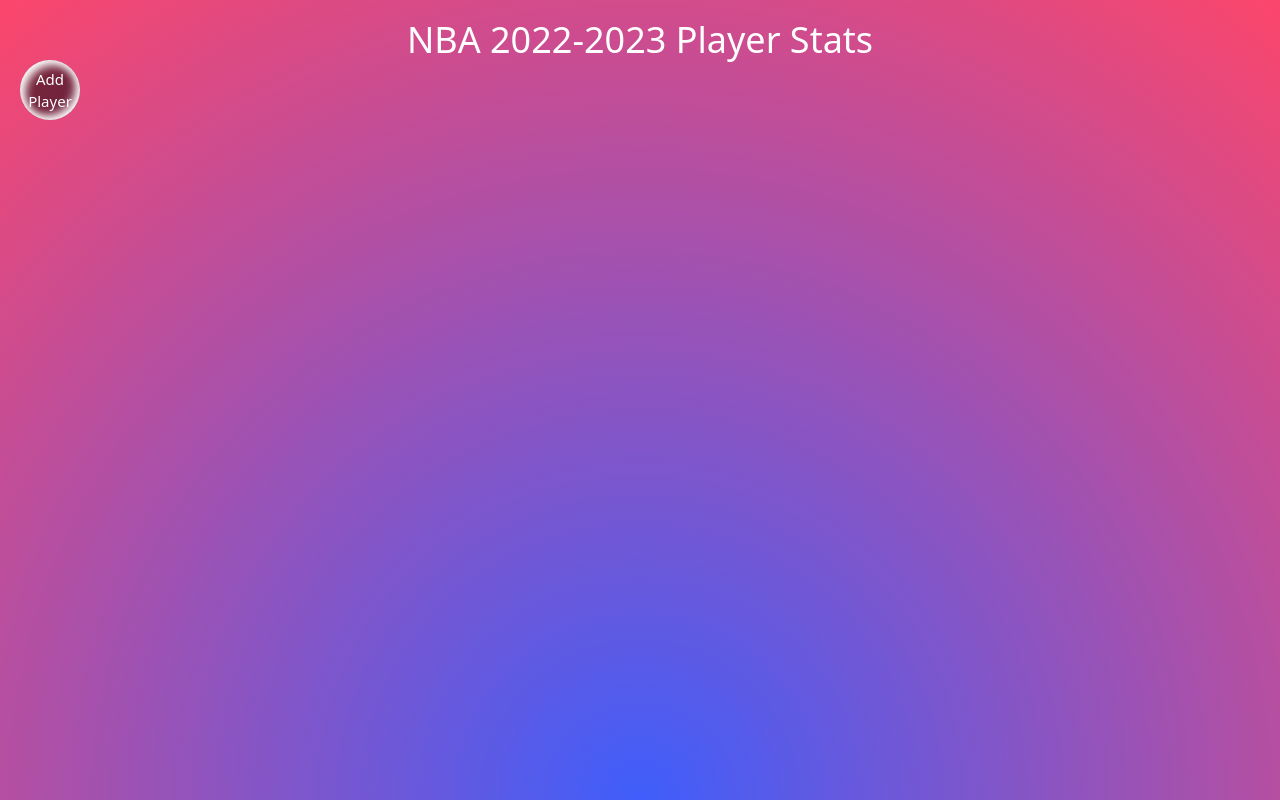
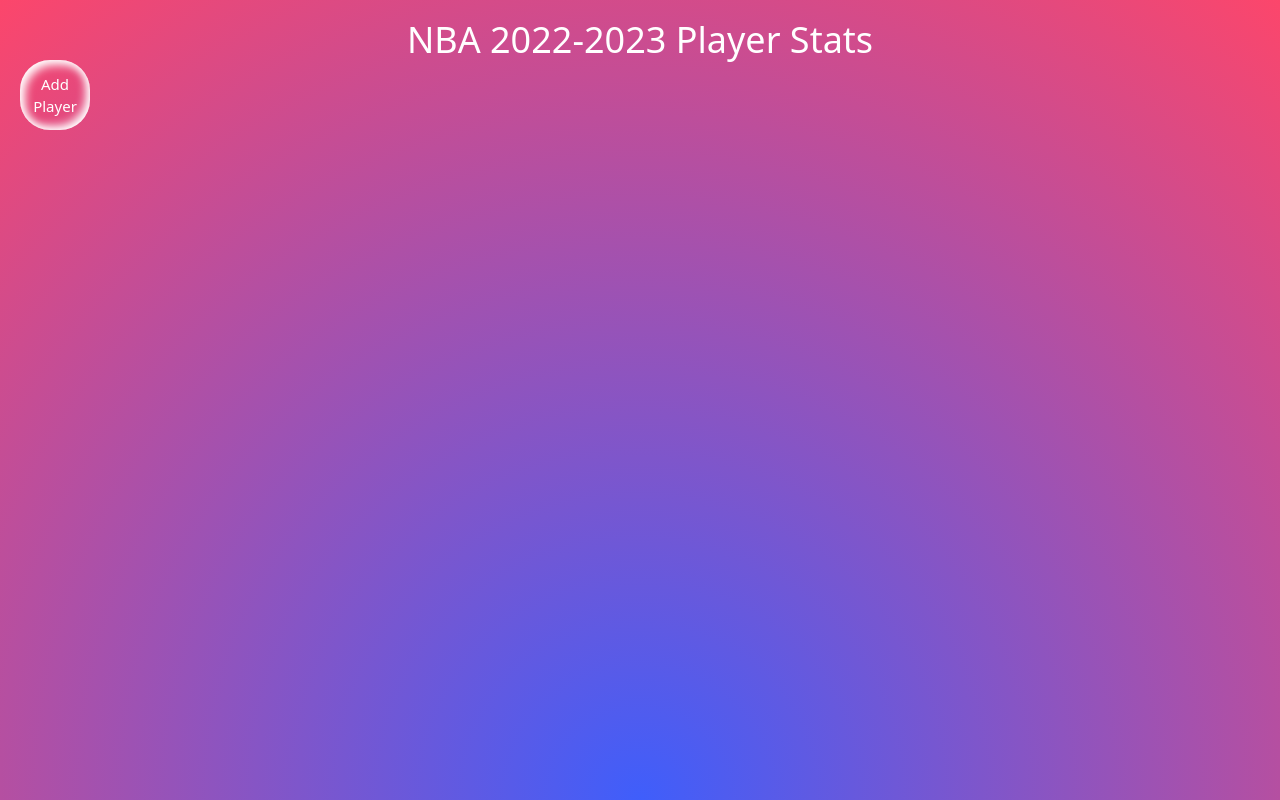
Before and after one commit to vic-tran/nba, a React (Create React App) app: page / in a window 1280 px wide. Shown: the top 800 px of the page. Built offline with nearby package versions, Linux system fonts and the light colour scheme; the HTML template or start-up script is replaced by a standard one.

Commit message:
Add player css

```diff
--- a/src/index.css
+++ b/src/index.css
@@ -4,6 +4,7 @@
 
 
 .playerCard {
+    margin-left: 5px;
     color: white;
     border-radius: 20px;
     border: 1px solid rgba(54,69,98, 0.18);
@@ -21,10 +22,9 @@
     display: flex;
     font-size: 15px;
     color: white;
-    width: 60px;
-    height: 60px;
+    width: 70px;
+    height: 70px;
     border-radius: 30px;
-    background-color: rgba(0,0,0,0.5);
     margin-left:20px;
     align-items: center;
     justify-content: center;
```
